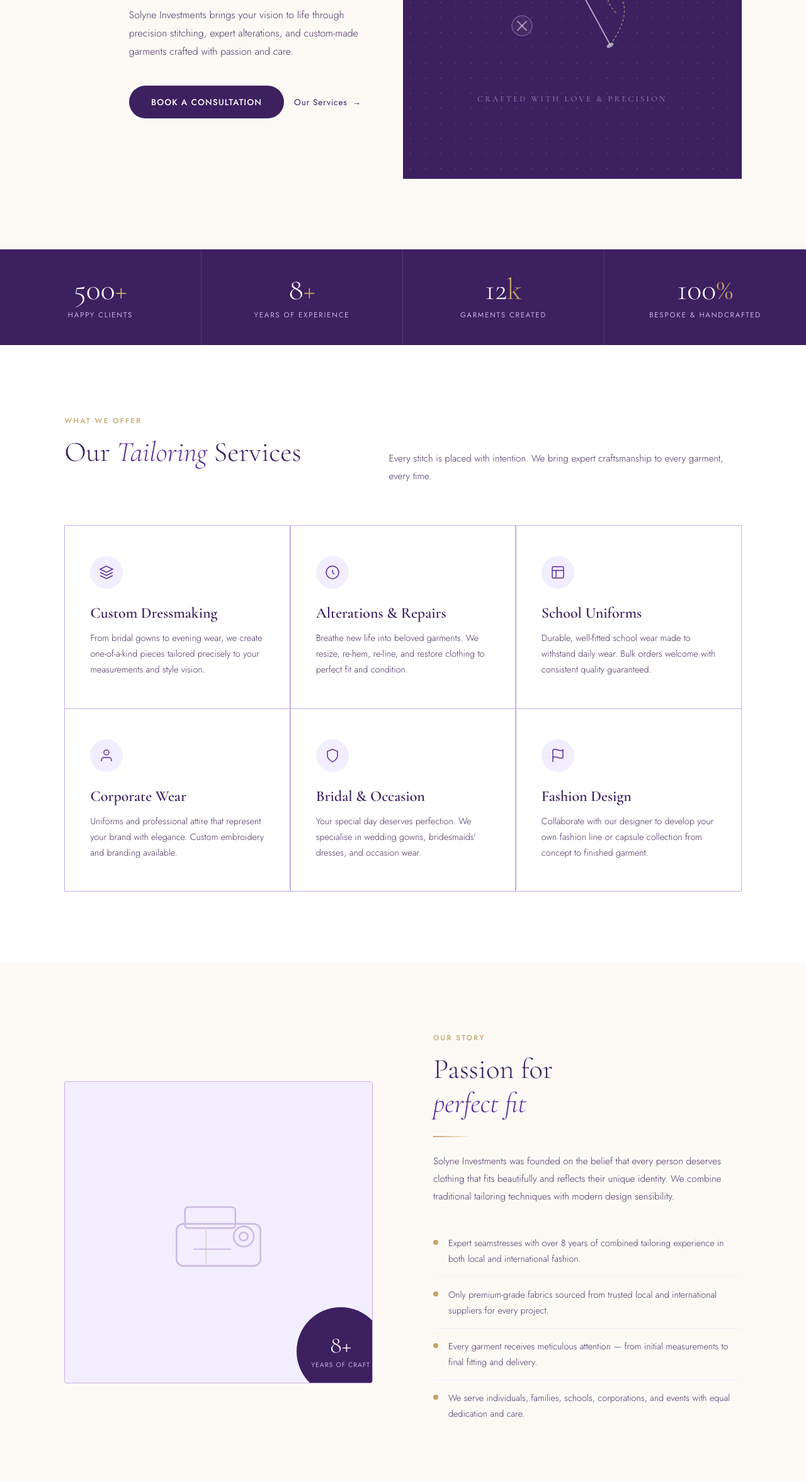
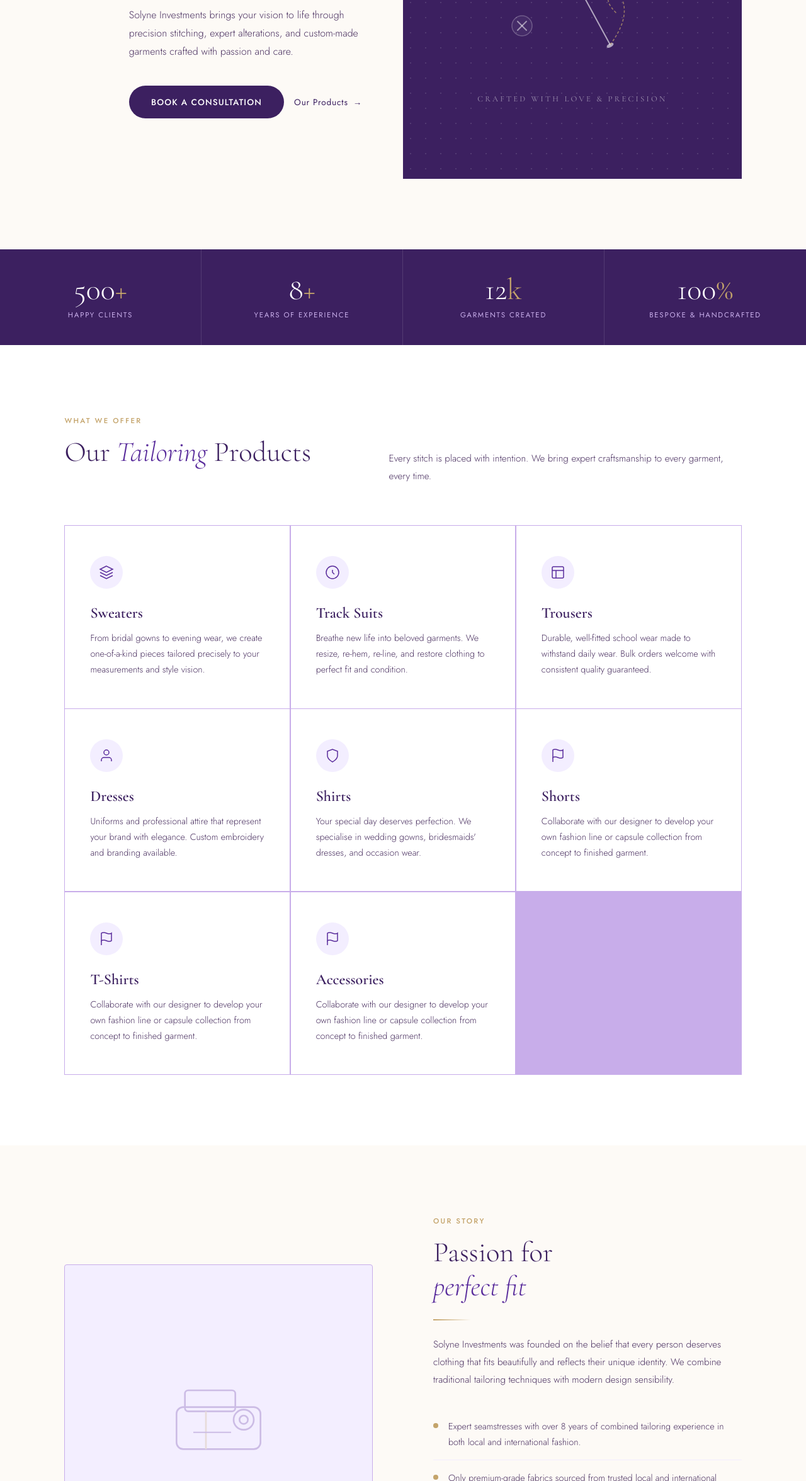
Before and after one commit to mumbimuthiga/solyne, a plain HTML site: page index.html in a window 1280 px wide. Shown: the part 448-2800 px from the top of the page at 63% size. Drawn offline with nearby package versions, Linux system fonts and the light colour scheme.

Commit message:
index page

```diff
--- a/index.html
+++ b/index.html
@@ -45,6 +45,8 @@
     letter-spacing: 0.04em;
   }
   .nav-logo span { color: var(--thread-gold); font-style: italic; }
+  .nav-brand { display:flex; align-items:center; gap:0.8rem; }
+  .nav-brand img { margin:0; display:block; width:56px; height:56px; }
   nav ul { list-style: none; display: flex; gap: 2.5rem; }
   nav ul a {
     text-decoration: none; font-size: 0.82rem; font-weight: 500;
@@ -176,9 +178,9 @@
     line-height: 1.85; max-width: 560px; font-weight: 300;
   }
 
-  /* SERVICES */
-  #services { background: var(--white); }
-  .services-grid {
+  /* Products */
+  #Products { background: var(--white); }
+  .Products-grid {
     display: grid; grid-template-columns: repeat(3, 1fr);
     gap: 1.5px; margin-top: 4rem;
     background: var(--plum-pale);
@@ -488,8 +490,8 @@
     .hero-right { min-height: 300px; }
     .stats-bar { grid-template-columns: repeat(2, 1fr); }
     .stat { border-right: none; border-bottom: 1px solid rgba(255,255,255,0.12); }
-    #services section, .services-grid { grid-template-columns: 1fr; }
-    .services-grid { grid-template-columns: 1fr; }
+    #Products section, .Products-grid { grid-template-columns: 1fr; }
+    .Products-grid { grid-template-columns: 1fr; }
     #about { grid-template-columns: 1fr; }
     .process-steps { grid-template-columns: repeat(2, 1fr); }
     .process-steps::before { display: none; }
@@ -507,9 +509,13 @@
 
 <!-- NAV -->
 <nav>
-  <div class="nav-logo">Solyne <span>Investments</span></div>
+  <div class="nav-brand">
+    <img src="./images/solyne.png" alt="Solyne Investments Logo">
+    <div class="nav-logo">Solyne <span>Investments</span></div>
+  </div>
+
   <ul>
-    <li><a href="#services">Services</a></li>
+    <li><a href="#Products">Products</a></li>
     <li><a href="#about">About</a></li>
     <li><a href="#gallery">Gallery</a></li>
     <li><a href="#testimonials">Reviews</a></li>
@@ -525,7 +531,7 @@
     <p class="hero-desc">Solyne Investments brings your vision to life through precision stitching, expert alterations, and custom-made garments crafted with passion and care.</p>
     <div class="hero-actions">
       <a href="#contact" class="btn-primary">Book a Consultation</a>
-      <a href="#services" class="btn-ghost">Our Services</a>
+      <a href="#Products" class="btn-ghost">Our Products</a>
     </div>
   </div>
   <div class="hero-right">
@@ -583,55 +589,69 @@
   </div>
 </div>
 
-<!-- SERVICES -->
-<div id="services">
+<!-- Products -->
+<div id="Products">
 <section style="padding: 7rem 8vw;">
   <div class="section-tag">What We Offer</div>
   <div style="display:flex; justify-content:space-between; align-items:flex-end; flex-wrap:wrap; gap:1rem;">
-    <h2 class="section-title">Our <em>Tailoring</em> Services</h2>
+    <h2 class="section-title">Our <em>Tailoring</em> Products</h2>
     <p class="section-sub" style="margin-bottom:0;">Every stitch is placed with intention. We bring expert craftsmanship to every garment, every time.</p>
   </div>
-  <div class="services-grid">
+  <div class="Products-grid">
     <div class="service-card">
       <div class="service-icon">
         <svg viewBox="0 0 24 24"><path d="M12 2L2 7l10 5 10-5-10-5zM2 17l10 5 10-5M2 12l10 5 10-5"/></svg>
       </div>
-      <h3>Custom Dressmaking</h3>
+      <h3>Sweaters</h3>
       <p>From bridal gowns to evening wear, we create one-of-a-kind pieces tailored precisely to your measurements and style vision.</p>
     </div>
     <div class="service-card">
       <div class="service-icon">
         <svg viewBox="0 0 24 24"><circle cx="12" cy="12" r="10"/><path d="M12 8v4l3 3"/></svg>
       </div>
-      <h3>Alterations &amp; Repairs</h3>
+      <h3>Track Suits</h3>
       <p>Breathe new life into beloved garments. We resize, re-hem, re-line, and restore clothing to perfect fit and condition.</p>
     </div>
     <div class="service-card">
       <div class="service-icon">
         <svg viewBox="0 0 24 24"><rect x="3" y="3" width="18" height="18" rx="2"/><path d="M3 9h18M9 21V9"/></svg>
       </div>
-      <h3>School Uniforms</h3>
+      <h3>Trousers</h3>
       <p>Durable, well-fitted school wear made to withstand daily wear. Bulk orders welcome with consistent quality guaranteed.</p>
     </div>
     <div class="service-card">
       <div class="service-icon">
         <svg viewBox="0 0 24 24"><path d="M20 21v-2a4 4 0 0 0-4-4H8a4 4 0 0 0-4 4v2"/><circle cx="12" cy="7" r="4"/></svg>
       </div>
-      <h3>Corporate Wear</h3>
+      <h3>Dresses</h3>
       <p>Uniforms and professional attire that represent your brand with elegance. Custom embroidery and branding available.</p>
     </div>
     <div class="service-card">
       <div class="service-icon">
         <svg viewBox="0 0 24 24"><path d="M12 22s8-4 8-10V5l-8-3-8 3v7c0 6 8 10 8 10z"/></svg>
       </div>
-      <h3>Bridal &amp; Occasion</h3>
+      <h3>Shirts</h3>
       <p>Your special day deserves perfection. We specialise in wedding gowns, bridesmaids' dresses, and occasion wear.</p>
     </div>
     <div class="service-card">
       <div class="service-icon">
         <svg viewBox="0 0 24 24"><path d="M4 15s1-1 4-1 5 2 8 2 4-1 4-1V3s-1 1-4 1-5-2-8-2-4 1-4 1z"/><line x1="4" y1="22" x2="4" y2="15"/></svg>
       </div>
-      <h3>Fashion Design</h3>
+      <h3>Shorts</h3>
+      <p>Collaborate with our designer to develop your own fashion line or capsule collection from concept to finished garment.</p>
+    </div>
+     <div class="service-card">
+      <div class="service-icon">
+        <svg viewBox="0 0 24 24"><path d="M4 15s1-1 4-1 5 2 8 2 4-1 4-1V3s-1 1-4 1-5-2-8-2-4 1-4 1z"/><line x1="4" y1="22" x2="4" y2="15"/></svg>
+      </div>
+      <h3>T-Shirts</h3>
+      <p>Collaborate with our designer to develop your own fashion line or capsule collection from concept to finished garment.</p>
+    </div>
+     <div class="service-card">
+      <div class="service-icon">
+        <svg viewBox="0 0 24 24"><path d="M4 15s1-1 4-1 5 2 8 2 4-1 4-1V3s-1 1-4 1-5-2-8-2-4 1-4 1z"/><line x1="4" y1="22" x2="4" y2="15"/></svg>
+      </div>
+      <h3>Accessories</h3>
       <p>Collaborate with our designer to develop your own fashion line or capsule collection from concept to finished garment.</p>
     </div>
   </div>
@@ -786,7 +806,7 @@
         <div>
           <div class="stars">★★★★★</div>
           <div class="author-name">James Kariuki</div>
-          <div class="author-title">Head Teacher, Westlands Academy</div>
+          <div class="author-title">Head Teacher, St Peters Elite School</div>
         </div>
       </div>
     </div>
@@ -826,7 +846,7 @@
         </div>
         <div>
           <div class="contact-row-label">Call or WhatsApp</div>
-          <div class="contact-row-val">+254 700 000 000</div>
+          <div class="contact-row-val">+254 716580733 / 0100503915</div>
         </div>
       </div>
       <div class="contact-row">
@@ -835,7 +855,7 @@
         </div>
         <div>
           <div class="contact-row-label">Email Us</div>
-          <div class="contact-row-val">info@solyneInvestments.co.ke</div>
+          <div class="contact-row-val">investmentssolyne@gmail.com</div>
         </div>
       </div>
       <div class="contact-row">
@@ -844,7 +864,7 @@
         </div>
         <div>
           <div class="contact-row-label">Working Hours</div>
-          <div class="contact-row-val">Mon – Sat: 8:00 AM – 6:00 PM</div>
+          <div class="contact-row-val">Mon – Fri: 8:00 AM – 5:00 PM</div>
         </div>
       </div>
     </div>
@@ -863,22 +883,20 @@
     </div>
     <div class="form-group">
       <label>Phone / WhatsApp</label>
-      <input type="tel" placeholder="+254 700 000 000">
+      <input type="tel" placeholder="+254 716 580 733 / 0100 503 915">
     </div>
     <div class="form-group">
       <label>Email Address</label>
-      <input type="email" placeholder="jane@example.com">
+      <input type="email" placeholder="investmentssolyne@gmail.com">
     </div>
     <div class="form-group">
       <label>Service Required</label>
       <select>
         <option value="">Select a service…</option>
-        <option>Custom Dressmaking</option>
+
         <option>Alterations &amp; Repairs</option>
         <option>School Uniforms</option>
-        <option>Corporate Wear</option>
-        <option>Bridal &amp; Occasion</option>
-        <option>Fashion Design</option>
+
         <option>Other</option>
       </select>
     </div>
@@ -898,13 +916,13 @@
       <p>Crafting beautiful garments and fitting perfect dreams — one stitch at a time. Nairobi's trusted tailoring and alterations specialist.</p>
     </div>
     <div class="footer-col">
-      <h5>Services</h5>
+      <h5>Products</h5>
       <ul>
-        <li><a href="#services">Custom Dressmaking</a></li>
-        <li><a href="#services">Alterations</a></li>
-        <li><a href="#services">School Uniforms</a></li>
-        <li><a href="#services">Corporate Wear</a></li>
-        <li><a href="#services">Bridal Wear</a></li>
+
+
+        <li><a href="#Products">School Uniforms</a></li>
+              <li><a href="#Products">Alterations</a></li>
+
       </ul>
     </div>
     <div class="footer-col">
@@ -920,8 +938,8 @@
       <h5>Contact</h5>
       <ul>
         <li><a href="#">Nairobi, Kenya</a></li>
-        <li><a href="#">+254 700 000 000</a></li>
-        <li><a href="#">info@solyneInvestments.co.ke</a></li>
+        <li><a href="#">+254 716 580 733</a></li>
+        <li><a href="#">investmentssolyne@gmail.com</a></li>
         <li><a href="#">Instagram</a></li>
         <li><a href="#">Facebook</a></li>
       </ul>
@@ -929,7 +947,7 @@
   </div>
   <div class="footer-bottom">
     <span>© 2026 Solyne Investments. All rights reserved.</span>
-    <span>Crafted with ♥ in Nairobi</span>
+    <!-- <span>Crafted with ♥ in Nairobi</span> -->
   </div>
 </footer>
 
```
Also changed, not shown: images/solyne.png (added).
